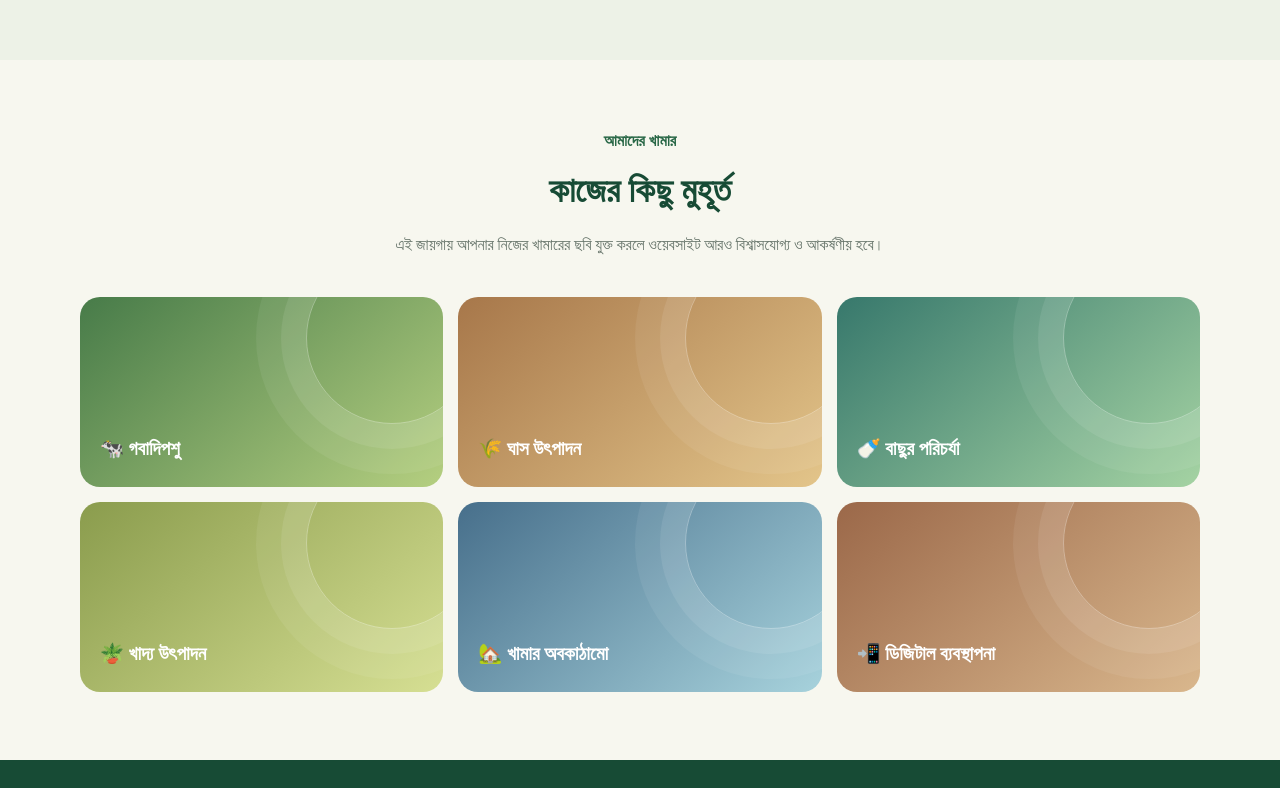
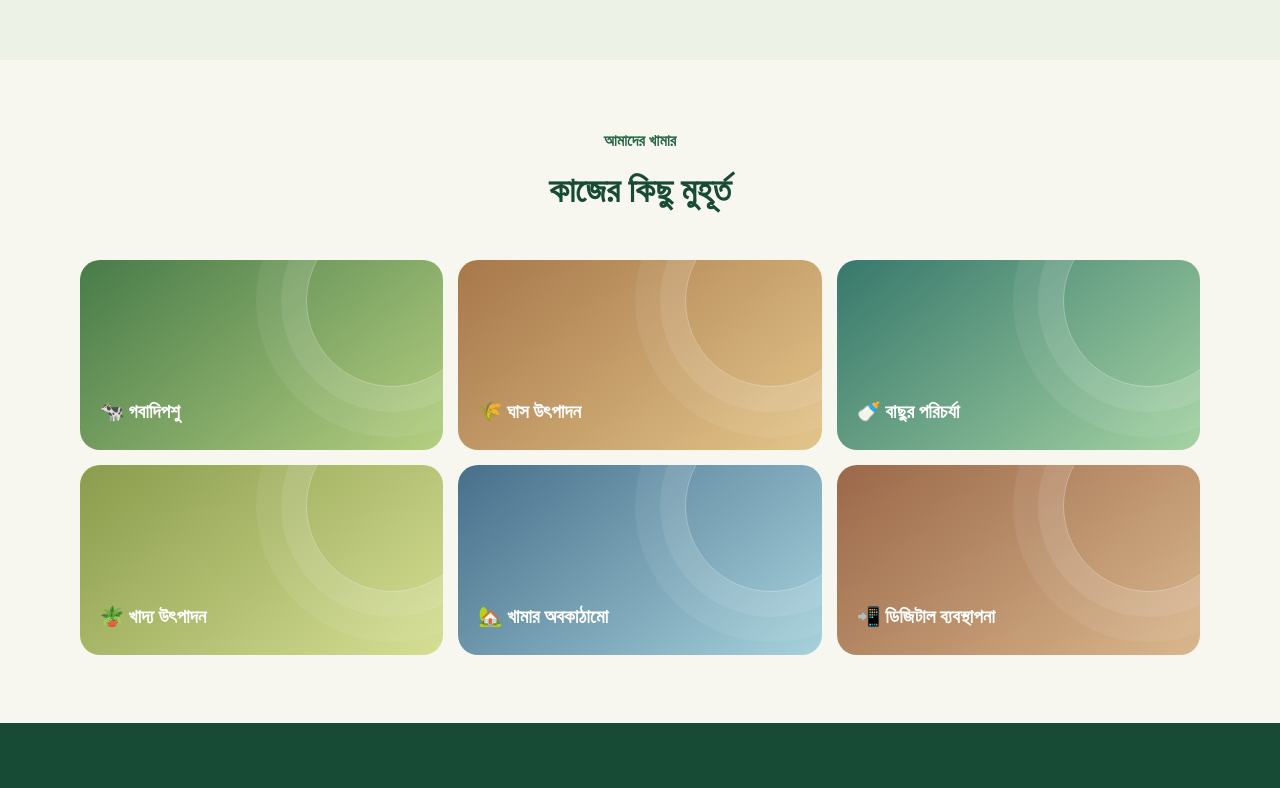
Before and after one commit to Nasim43/Cow-Firm-Project, a plain HTML site: page index.html in a window 1280 px wide. Shown: the part 2500-3288 px from the top of the page. Drawn offline with Linux system fonts and the light colour scheme.

Commit message:
Remove paragraph about adding farm images
Removed a paragraph about adding farm images to enhance website credibility and appeal.

```diff
--- a/index.html
+++ b/index.html
@@ -67,7 +67,7 @@
  </div></div>
 </section>
 <section id="gallery">
- <div class="container"><div class="section-head"><span class="tag">আমাদের খামার</span><h2>কাজের কিছু মুহূর্ত</h2><p>এই জায়গায় আপনার নিজের খামারের ছবি যুক্ত করলে ওয়েবসাইট আরও বিশ্বাসযোগ্য ও আকর্ষণীয় হবে।</p></div>
+ <div class="container"><div class="section-head"><span class="tag">আমাদের খামার</span><h2>কাজের কিছু মুহূর্ত</h2></div>
  <div class="gallery"><div class="gallery-item"><span>🐄 গবাদিপশু</span></div><div class="gallery-item"><span>🌾 ঘাস উৎপাদন</span></div><div class="gallery-item"><span>🍼 বাছুর পরিচর্যা</span></div><div class="gallery-item"><span>🪴 খাদ্য উৎপাদন</span></div><div class="gallery-item"><span>🏡 খামার অবকাঠামো</span></div><div class="gallery-item"><span>📲 ডিজিটাল ব্যবস্থাপনা</span></div></div>
  </div>
 </section>
```
